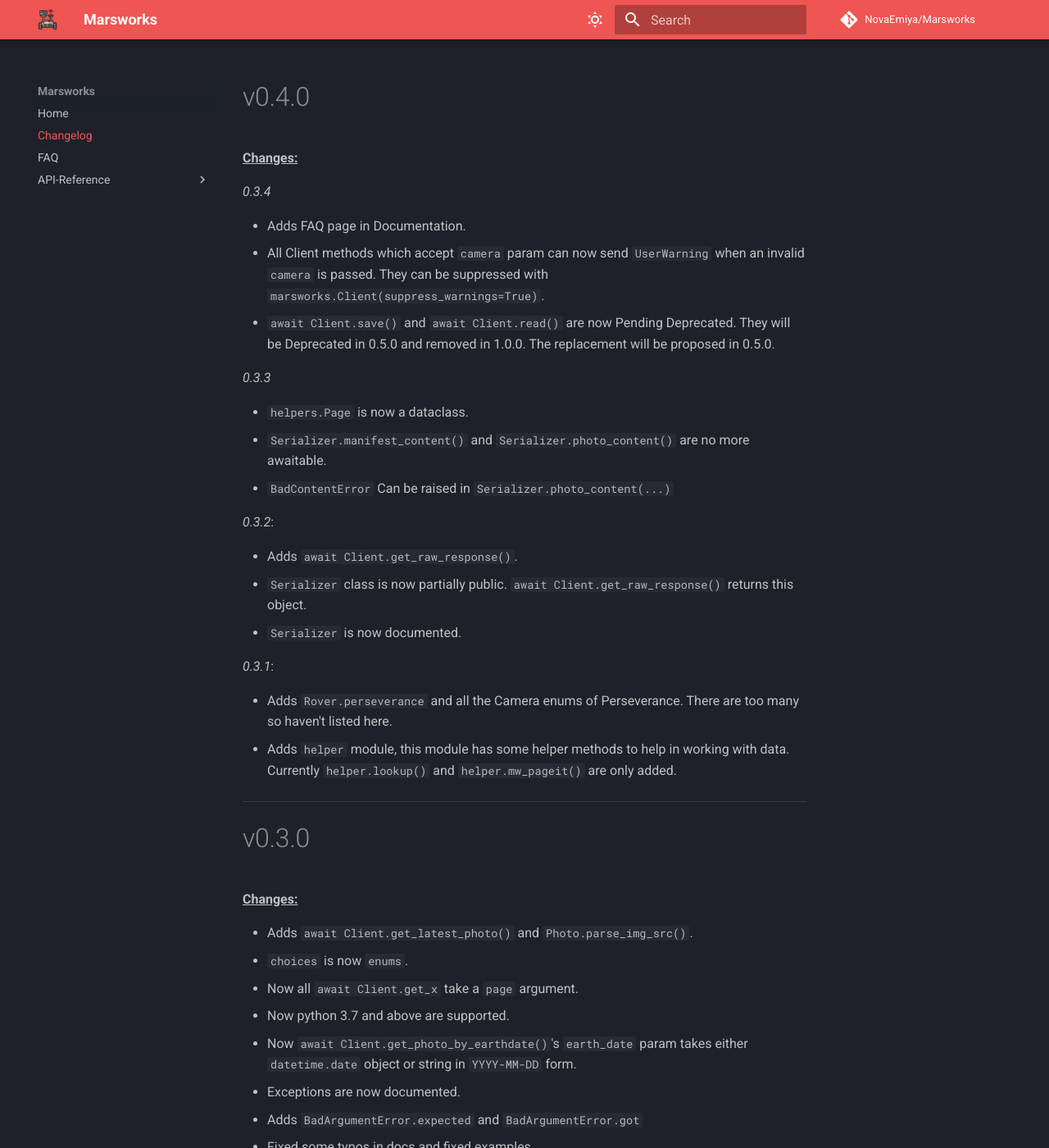
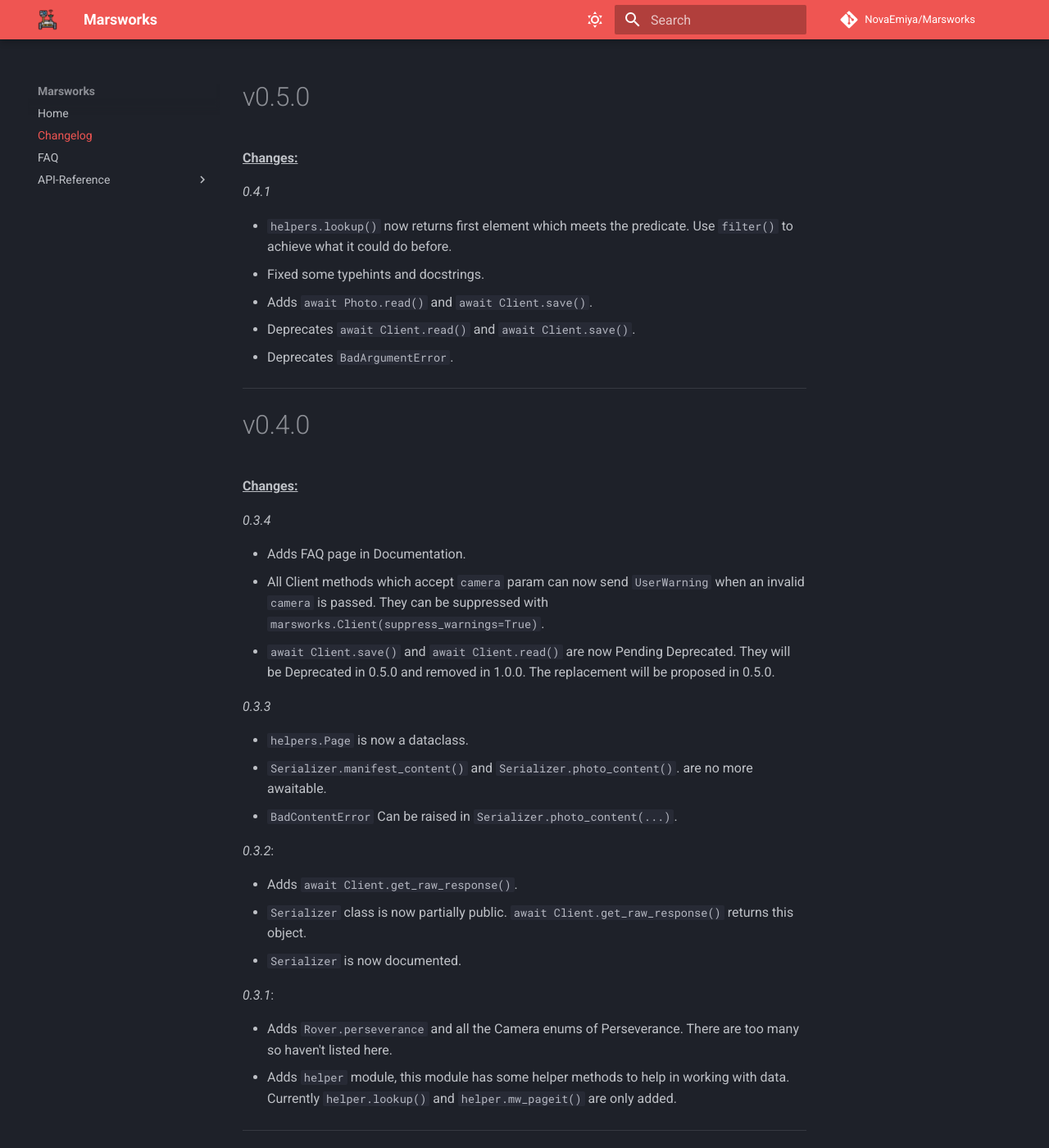
Before and after one commit to mooncell07/Marsworks, an MkDocs documentation site: the page built from docs/changelog.md, in a window 1280 px wide and 1400 px high. Shown: the whole window at 82% size. Built offline with MkDocs 1.6.1 and Material for MkDocs 9.7.7, drawn with Linux system fonts in a browser that asks for light colours; comment, search, counter and statistics services are not loaded.

```diff
--- a/docs/changelog.md
+++ b/docs/changelog.md
@@ -1,3 +1,17 @@
+# v0.5.0
+
+<u>**Changes:**</u>
+
+*0.4.1*
+
+- `helpers.lookup()` now returns first element which meets the predicate. Use
+`filter()` to achieve what it could do before.
+- Fixed some typehints and docstrings.
+- Adds `await Photo.read()` and `await Client.save()`.
+- Deprecates `await Client.read()` and `await Client.save()`.
+- Deprecates `BadArgumentError`.
+
+---------------
 
 # v0.4.0
 
@@ -14,9 +28,9 @@
 *0.3.3*
 
 - `helpers.Page` is now a dataclass.
-- `Serializer.manifest_content()` and `Serializer.photo_content()`
+- `Serializer.manifest_content()` and `Serializer.photo_content()`.
 are no more awaitable.
-- `BadContentError` Can be raised in `Serializer.photo_content(...)`
+- `BadContentError` Can be raised in `Serializer.photo_content(...)`.
 
 *0.3.2*:
 
@@ -45,5 +59,5 @@
 - Now `await Client.get_photo_by_earthdate()`'s `earth_date` param takes either `datetime.date` object
 or string in `YYYY-MM-DD` form.
 - Exceptions are now documented.
-- Adds `BadArgumentError.expected` and `BadArgumentError.got`
+- Adds `BadArgumentError.expected` and `BadArgumentError.got`.
 - Fixed some typos in docs and fixed examples.
--- a/marsworks/__init__.py
+++ b/marsworks/__init__.py
@@ -1,4 +1,4 @@
-__version__ = "0.4.0"
+__version__ = "0.4.1"
 from marsworks.client import *
 from marsworks.manifest import *
 from marsworks.origin import *
--- a/pyproject.toml
+++ b/pyproject.toml
@@ -1,6 +1,6 @@
 [tool.poetry]
 name = "Marsworks"
-version = "0.4.0"
+version = "0.4.1"
 description = "An Async. API Wrapper around NASA's Mars Rover Photos API written in Python."
 authors = ["NovaEmiya <importz750@gmail.com>"]
 license = "MIT"
```
Also changed, not shown: docs/faq.md (added, +105 -0 lines), 5 other files.
